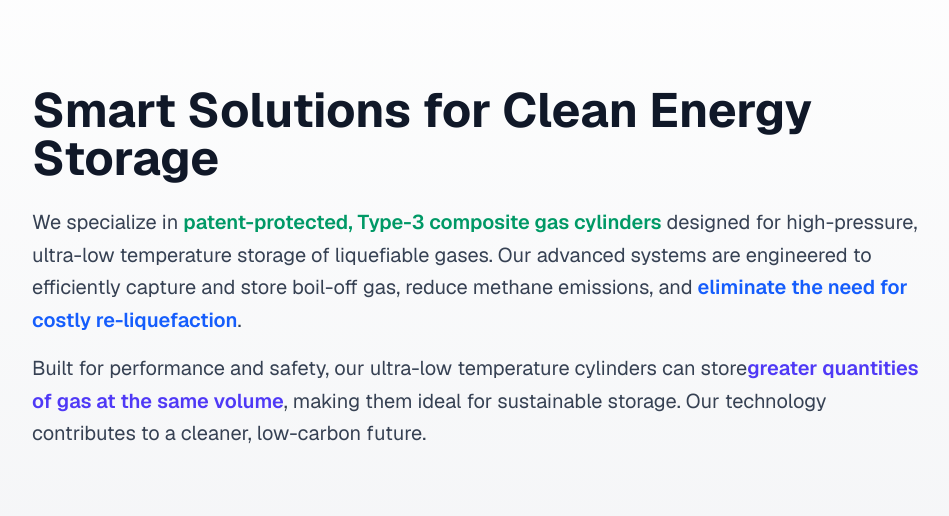
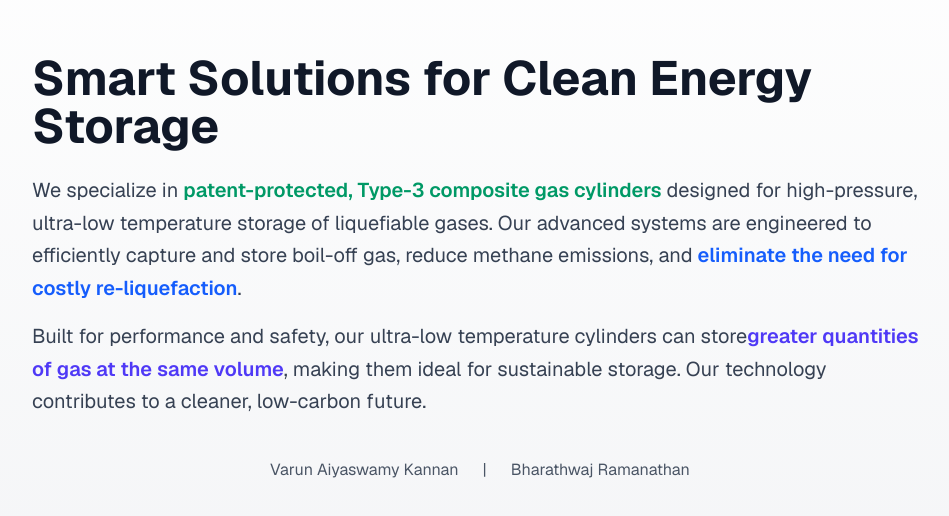
Before and after one commit to akvarun/vinovations, a Next.js app: page / in a window 1280 px wide. Shown: the part 132-648 px from the top of the page, without its empty margins (160-1109 px from the left). Built offline with nearby package versions, Linux system fonts and the light colour scheme.

Commit message:
added contact

```diff
--- a/app/page.tsx
+++ b/app/page.tsx
@@ -18,6 +18,15 @@ export default function Home() {
           Our technology contributes to a cleaner, low-carbon future.
         </p>
       </main>
+      <footer className="mt-10 text-center text-gray-600 dark:text-gray-400 space-x-6">
+        <a href="mailto:akvarun@icloud.com" className="hover:underline">
+          Varun Aiyaswamy Kannan
+        </a>
+        <span>|</span>
+        <a href="mailto:rbharathwaj2003@gmail.com" className="hover:underline">
+          Bharathwaj Ramanathan
+        </a>
+      </footer>
     </div>
   );
 }
```
